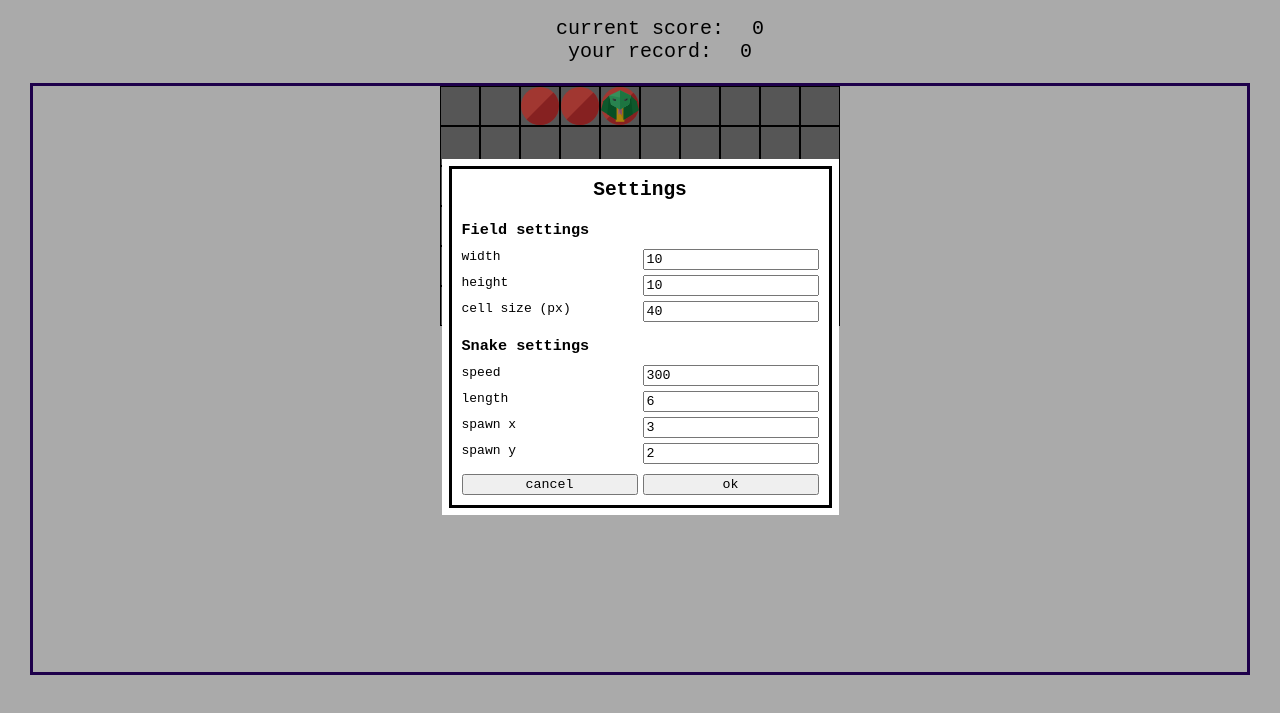
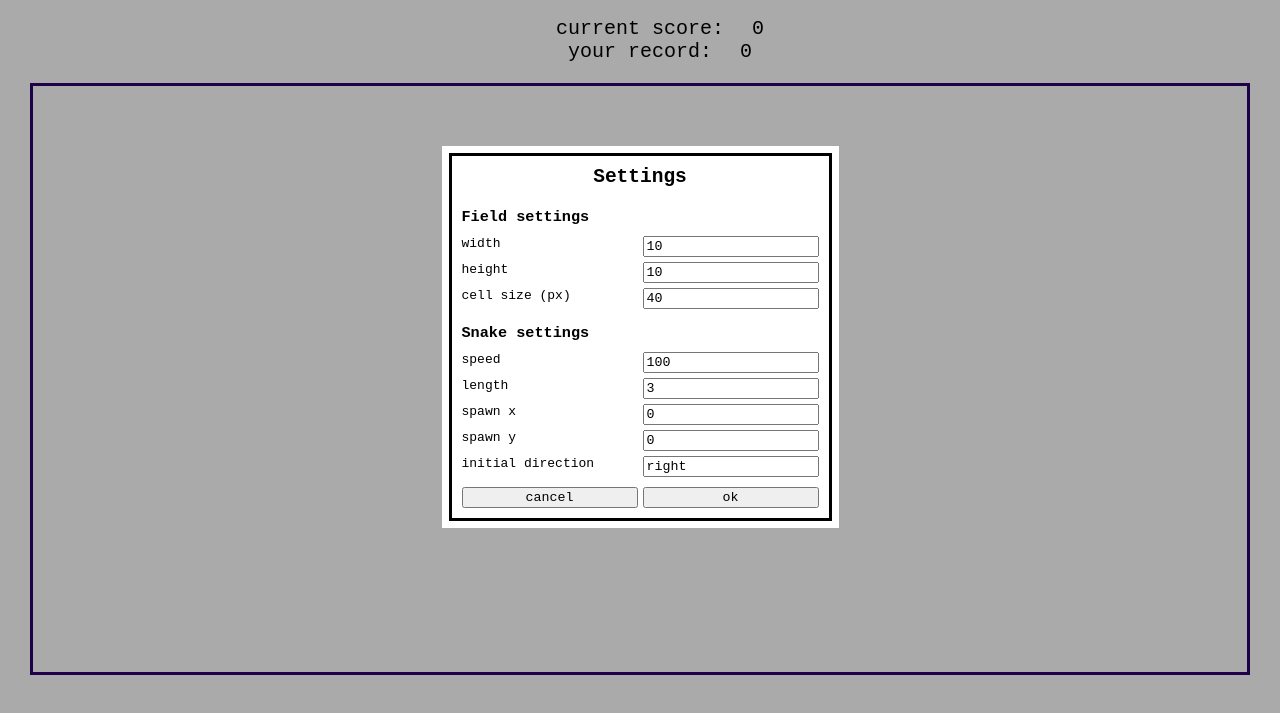
Before and after one commit to vely1012/snakeGame, a plain HTML site: page index.html in a window 1280 px wide. Both pictures are taken after a click on the button "settings". Shown: the part 63-776 px from the top of the page. Drawn offline with Linux system fonts and the light colour scheme.

Commit message:
-setting up initial direction is available now -when the game starts, snake grows gradually -keys for starting and pausing the game

```diff
--- a/index.html
+++ b/index.html
@@ -25,13 +25,22 @@
                     <h3 class="game__settings-header">Snake settings</h3>
                     <div class="game__settings-section">
                         <label for="snake-speed-input">speed</label>
-                        <input type="number" name="snake speed input" id="snake-speed-input" data-prop-name="speed" value="300">
+                        <input type="number" name="snake speed input" id="snake-speed-input" data-prop-name="speed" value="100">
                         <label for="snake-length-input">length</label>
-                        <input type="number" name="snake length input" id="snake-length-input" data-prop-name="snakeInitialLength" value="6">
+                        <input type="number" name="snake length input" id="snake-length-input" data-prop-name="snakeInitialLength" value="3">
                         <label for="snake-x-input">spawn x</label>
-                        <input type="number" name="snake x input" id="snake-x-input" data-prop-name="snakeInitialX" value="3">
+                        <input type="number" name="snake x input" id="snake-x-input" data-prop-name="snakeInitialX" value="0">
                         <label for="snake-y-input">spawn y</label>
-                        <input type="number" name="snake y input" id="snake-y-input" data-prop-name="snakeInitialY" value="2">
+                        <input type="number" name="snake y input" id="snake-y-input" data-prop-name="snakeInitialY" value="0">
+                        <label for="snake-init-dir-input">initial direction</label>
+                        <input type="text" name="snake initial direction input" id="snake-init-dir-input" list="directionList" data-prop-name="initialDirection" value="right">
+                        <!-- <input id="combobox-field1" class="combobox-field" type="text" list="exampleList" placeholder="Почти каждый день"> -->
+                        <datalist id="directionList">
+                            <option>right</option>
+                            <option>left</option>
+                            <option>up</option>
+                            <option>down</option>
+                        </datalist>
                     </div>
                     <div class="game__settings-section">
                         <button type="button" id="deny-settings-btn1">cancel</button>
@@ -53,6 +62,19 @@
     <script src="settings.js"></script>
     <script>
         let g = new SnakeGame();
+        document.addEventListener("keypress", function(event) {
+            if(event.key == " ") {
+                g.setupGameSession();
+                g.start();
+            }
+            if(event.key == "f") {
+                g.pause();
+            }
+        });
+
+        window.onload = function() {
+            alert("press space key to start the game");
+        };
     </script>
 </body>
 </html>
--- a/main.js
+++ b/main.js
@@ -26,13 +26,13 @@ class SnakeObject extends GameObject {
 
     static defaultCollisionCallback() {};
 
-    constructor(x=2, y=0, startingLength=3, initialDirection="right") {
+    constructor(x=2, y=0, /* startingLength=3, */ initialDirection="right") {
         super(x, y, "./sources/svg/snake_head.svg");
         this.currentDirection = initialDirection;
         this.segments = [];
-        for (let i = startingLength - 2; i >= 0; i--) {
-            this.segments.push({ x: i, y: y });
-        }
+        // for (let i = startingLength - 2; i >= 0; i--) {
+        //     this.segments.push({ x: i, y: y });
+        // }
         this.collisionCallback = SnakeObject.defaultCollisionCallback;
     }
 
@@ -72,7 +72,7 @@ class SnakeObject extends GameObject {
     }
 
     growTail() {
-        this.segments.unshift({ x: this.x, y: this.y });
+        this.segments.push({ x: this.x, y: this.y });
     }
 
     checkSelfCollision() {
@@ -86,22 +86,37 @@ class SnakeObject extends GameObject {
 
 class SnakeGame {
 
+    static defaultPreferences = {
+        fieldWidth: 10,
+        fieldHeight: 10,
+        cellSize: 40,
+        snakeX: 0,
+        snakeY: 0,
+        snakeInitialLength: 3,
+        initialDirection: "right",
+        speed: 150,
+
+    };
+
     constructor(fieldWidth=10, fieldHeight=6, cellSize=40, snakeX=2, snakeY=0, snakeInitialLength=3, speed=400) {
         this._gameDisplay = document.querySelector(".game__field");
-
-        this.fieldWidth = fieldWidth;
-        this.fieldHeight = fieldHeight;
-        this.speed = speed;
-
-        this.cellSize = cellSize;
         this._scoreSpan = document.querySelector(".game__stat_score");
         this._recordSpan = document.querySelector(".game__stat_record");
         this._emptyCell = `<div class="game__field-cell"></div>`;
 
-        this.snakeInitialX = snakeX;
-        this.snakeInitialY = snakeY;
-        this.snakeInitialLength = snakeInitialLength;
-        this._initialDirection = "right";
+        // this.fieldWidth = fieldWidth;
+        // this.fieldHeight = fieldHeight;
+        // this.speed = speed;
+
+        // this.cellSize = cellSize;
+
+
+        // this.snakeInitialX = snakeX;
+        // this.snakeInitialY = snakeY;
+        // this.snakeInitialLength = snakeInitialLength;
+        // this.initialDirection = "left";
+
+        // this.leftToGrow = snakeInitialLength - 1;
 
         this._keyDirectionSheet = {
             "w": "up",
@@ -127,7 +142,9 @@ class SnakeGame {
             './sources/svg/strawberry.svg'
         ];
 
-        this._preferences = [ "fieldWidth", "fieldHeight", "cellSize", "snakeInitialX", "snakeInitialY", "snakeInitialLength", "speed"];
+        this._preferences = [ "fieldWidth", "fieldHeight", "cellSize", "snakeInitialX", "snakeInitialY", "snakeInitialLength", "speed", "initialDirection"];
+
+        this.setupGamePreferences(SnakeGame.defaultPreferences);
 
         GameObject.renderCallback = (x, y, skin) => { this.getDisplayCell(x, y).style.setProperty('background-image', `url(${skin})`) };
         SnakeObject.defaultCollisionCallback = () => {
@@ -138,8 +155,8 @@ class SnakeGame {
                 this._recordSpan.dataset.value = this._scoreSpan.dataset.value;
             }
             this._scoreSpan.dataset.value = 0;
-            this.setupGameSession();
-            this.start();
+            // this.setupGameSession();
+            // this.start();
         };
 
         document.addEventListener("keypress", (event) => {
@@ -154,8 +171,8 @@ class SnakeGame {
             this.directionChanged = true;
         });
 
-        this.setupGameSession();
-        this.start();
+        // this.setupGameSession();
+        // this.start();
     }
 
     // maybe possible to generalize..
@@ -187,6 +204,8 @@ class SnakeGame {
 
     set snakeInitialLength(value) { +value > 0 ? this._snakeInitialLength = +value : 0; }
 
+    set initialDirection(value) { ["right", "left", "up", "down"].includes(value) ? this._initialDirection = value : 0; }
+
     set speed(value) { +value > 10 ? this._speed = +value : 0; }
 
 
@@ -196,7 +215,8 @@ class SnakeGame {
         this.keyDirection = this._initialDirection;
         this.directionChanged = false;
 
-        this.snake = new SnakeObject(this._snakeInitialX, this._snakeInitialY, this._snakeInitialLength, this._initialDirection);
+        this.snake = new SnakeObject(this._snakeInitialX, this._snakeInitialY, 1, this._initialDirection);
+        this.leftToGrow = this._snakeInitialLength - 1;
         this.foodItem = new GameObject(0, 0, this._foodSkins[0]);
         this.updateFoodItem();
     }
@@ -242,14 +262,43 @@ class SnakeGame {
         this.foodItem.y = Math.floor(this._fieldHeight * Math.random());
     }
 
+    // previous iteration. keep Just in case idk
+
+    // gameCycle() {
+    //     if(this.snake.x === this.foodItem.x && this.snake.y === this.foodItem.y) {
+    //         this.snake.growTail();
+    //         this.updateFoodItem();
+    //         this.foodItem.render();
+
+    //         this._scoreSpan.dataset.value = Number(this._scoreSpan.dataset.value) + 10;
+    //     }
+    //     let tailToClear = this.snake.lastSegment;
+    //     this.clearDisplayCell(tailToClear.x, tailToClear.y);
+
+    //     this.snake.move(this.keyDirection);
+    //     this.directionChanged = false;
+    //     this.normalizeSnakePosition();
+
+    //     this.foodItem.render();
+    //     this.snake.render();
+
+    //     this.snake.checkSelfCollision();
+    // }
+
     gameCycle() {
         if(this.snake.x === this.foodItem.x && this.snake.y === this.foodItem.y) {
-            this.snake.growTail();
+            this.leftToGrow++;
             this.updateFoodItem();
             this.foodItem.render();
 
             this._scoreSpan.dataset.value = Number(this._scoreSpan.dataset.value) + 10;
         }
+
+        if(this.leftToGrow) {
+            this.snake.growTail();
+            this.leftToGrow--;
+        }
+
         let tailToClear = this.snake.lastSegment;
         this.clearDisplayCell(tailToClear.x, tailToClear.y);
 
--- a/settings.js
+++ b/settings.js
@@ -13,18 +13,18 @@ function confirmSettings(event) {
         el ? newPreferences[p] = el.value : 0;
     }
     g.setupGamePreferences(newPreferences);
-    g.setupGameSession();
-    g.start();
+    // g.setupGameSession();
+    // g.start();
     settingsWrapper.classList.toggle('hidden');
     event.preventDefault();
 }
 
 function denySettingChanges(event) {
     settingsWrapper.classList.toggle('hidden');
-    g.start();
+    // g.start();
     event.preventDefault();
 }
 
 document.querySelector('#toggle-settings-btn1').addEventListener('onclick', toggleSettings);
 settingsForm.addEventListener('submit', confirmSettings);
-document.querySelector('#deny-settings-btn1').addEventListener('click', denySettingChanges); // why 'onclick does not work????'
+document.querySelector('#deny-settings-btn1').addEventListener('click', denySettingChanges); // why 'onclick' does not work????
```
